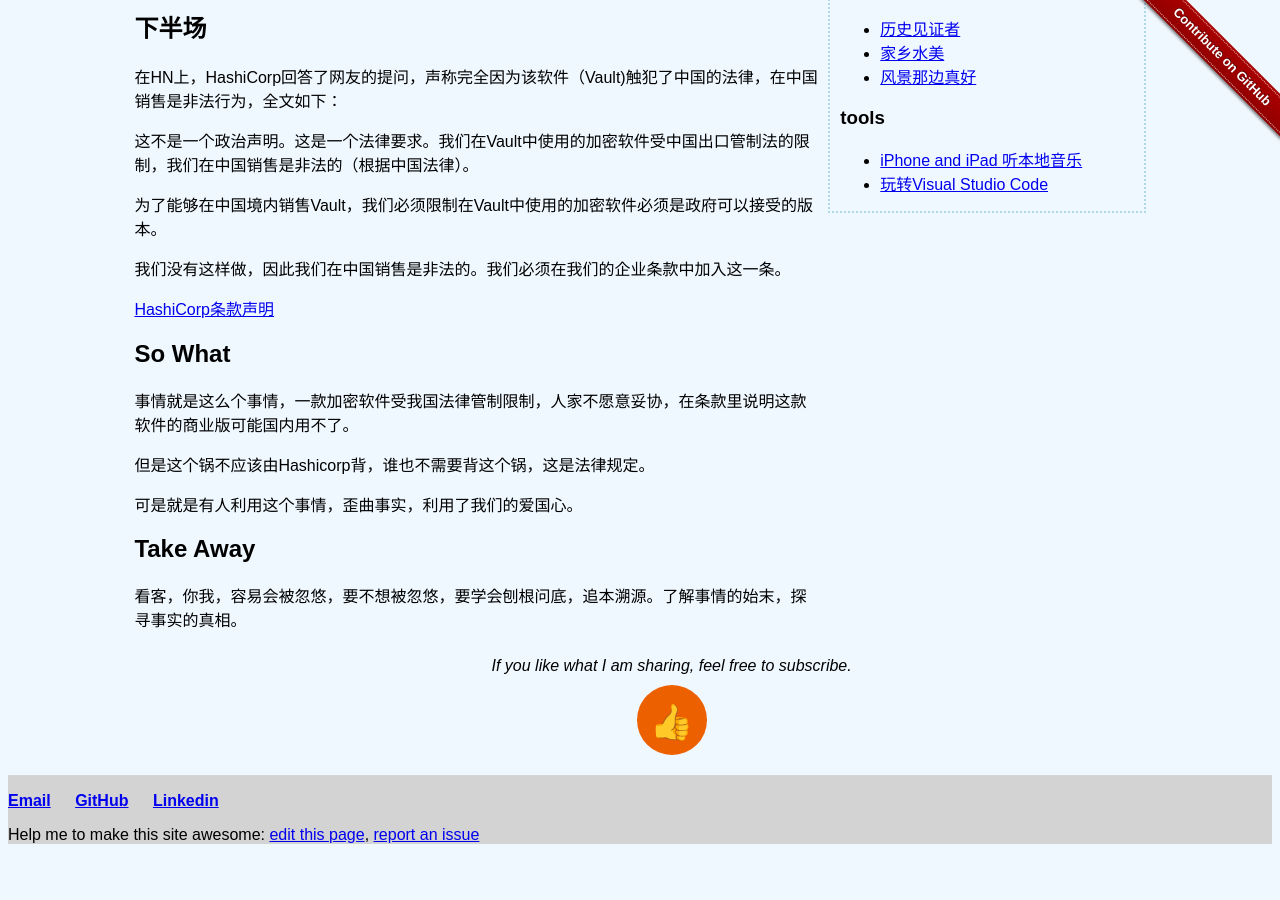
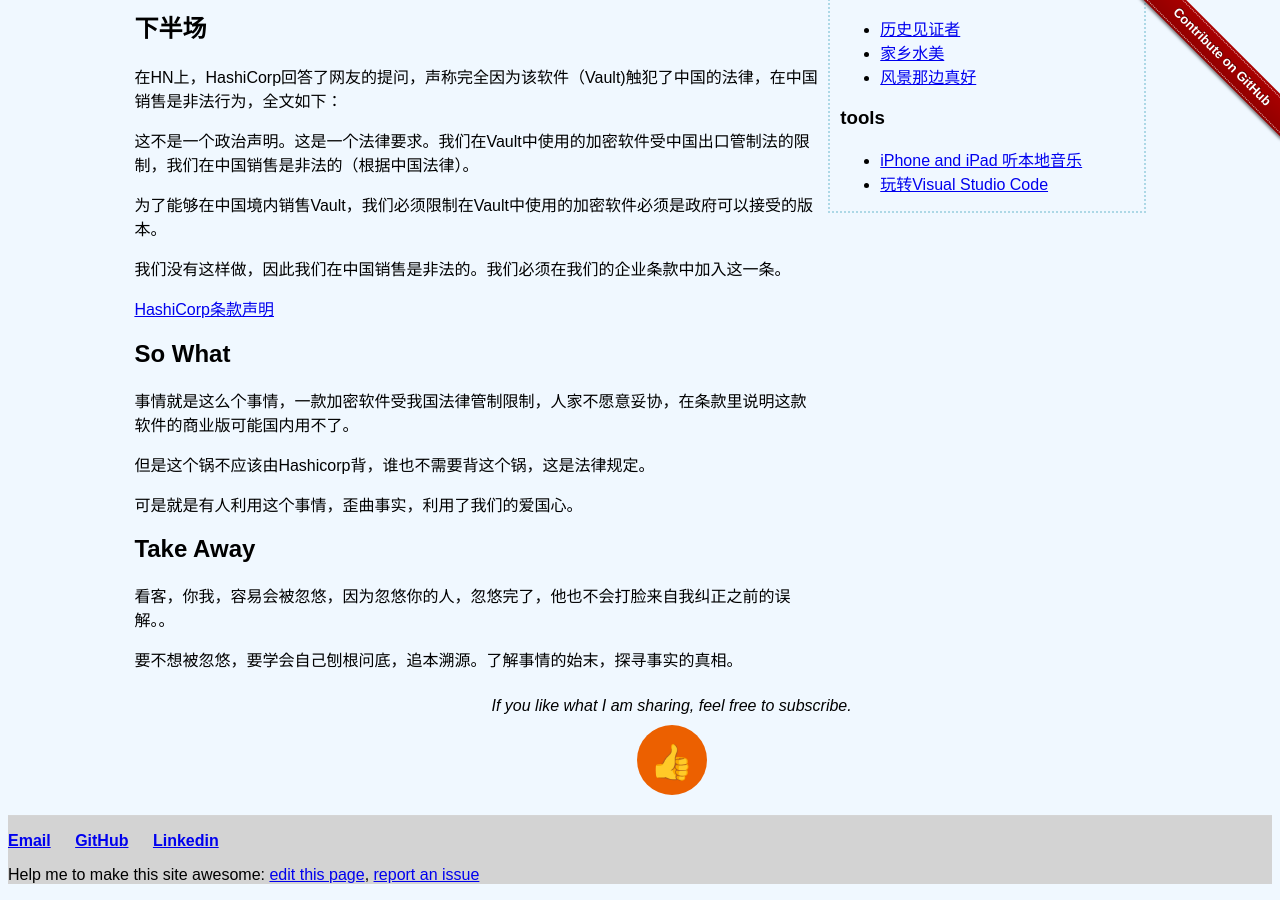
Before and after one commit to liuning0820/liuning0820.github.io, a Jekyll site: the page built from _posts/2020-05-29-Terraform-may-not-be-used-in-China.md, in a window 1280 px wide and 900 px high, scrolled down 1333 px. Built offline with Jekyll 4.4.1, drawn with Linux system fonts in a browser that asks for light colours; before the commit the page ends 2193 px from its top, so only the background shows below that.

Commit message:
update a bit

```diff
--- a/_posts/2020-05-29-Terraform-may-not-be-used-in-China.md
+++ b/_posts/2020-05-29-Terraform-may-not-be-used-in-China.md
@@ -50,4 +50,6 @@ title: 是谁说Terraform 在中国将不可用
 
 ## Take Away
 
-看客，你我，容易会被忽悠，要不想被忽悠，要学会刨根问底，追本溯源。了解事情的始末，探寻事实的真相。
+看客，你我，容易会被忽悠，因为忽悠你的人，忽悠完了，他也不会打脸来自我纠正之前的误解。。
+
+要不想被忽悠，要学会自己刨根问底，追本溯源。了解事情的始末，探寻事实的真相。
```
